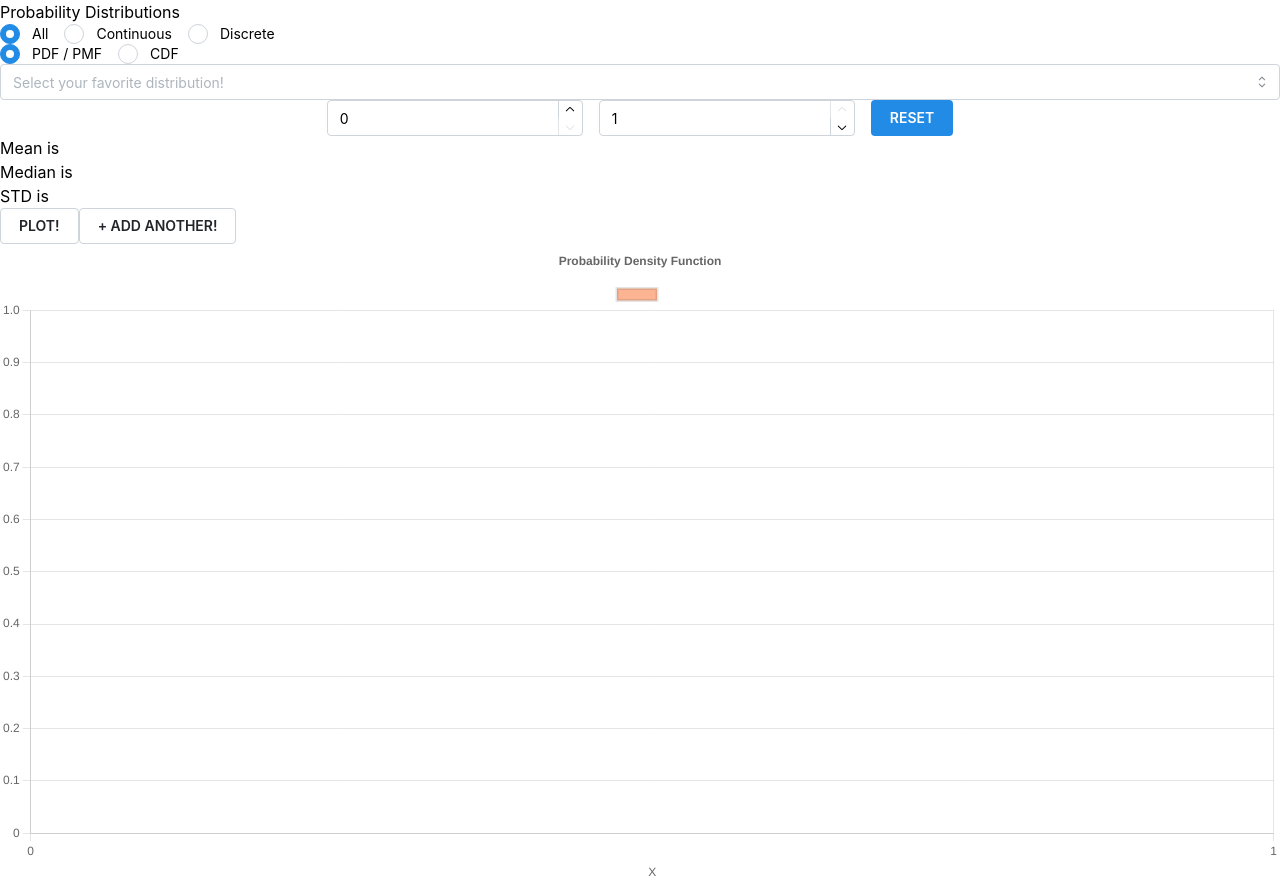
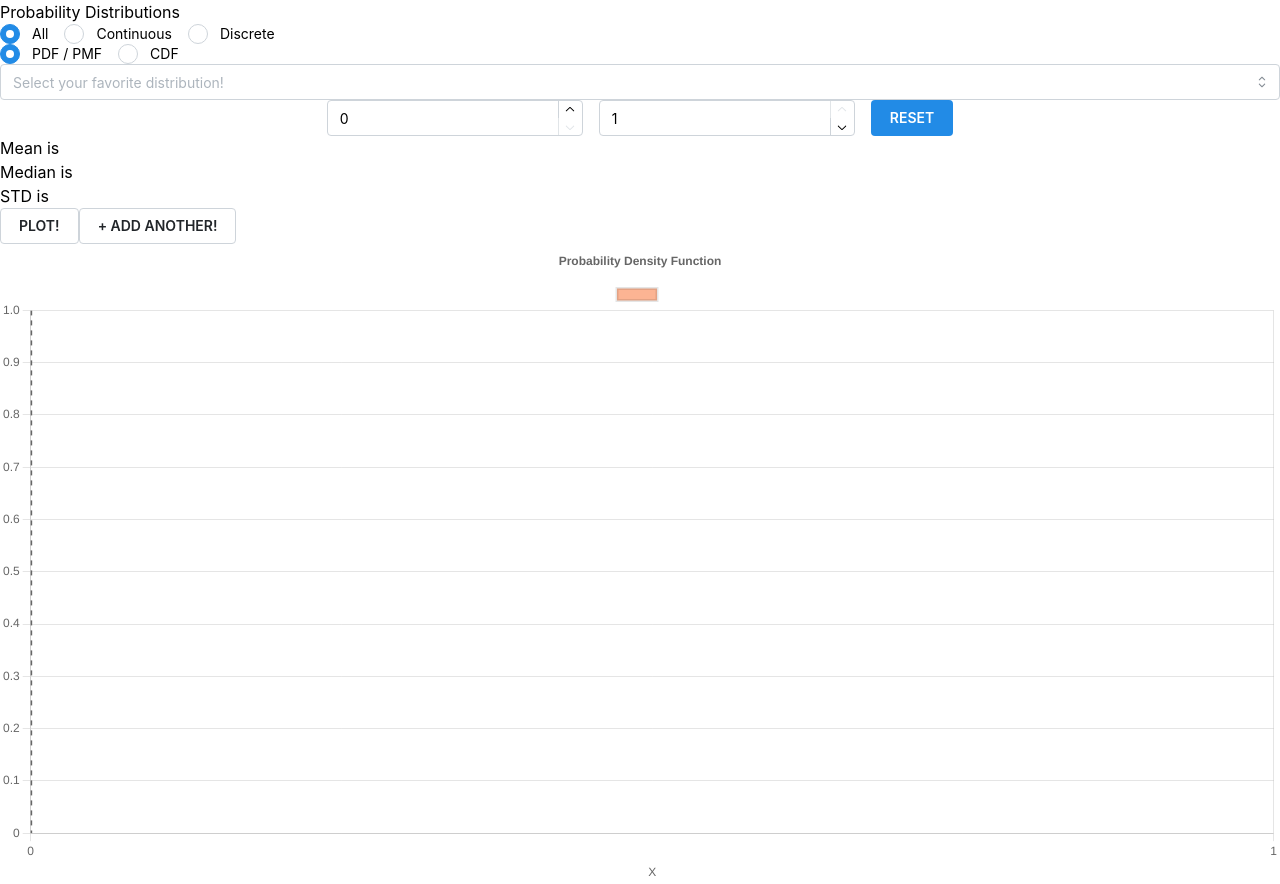
Before and after one commit to winston-edwin-chiong/plotability, a React (Vite) app: page / in a window 1280 px wide. Built offline with nearby package versions, Linux system fonts and the light colour scheme; what @stdlib/stats-base-dists would draw is missing.

Commit message:
fix distribution properties

```diff
--- a/package.json
+++ b/package.json
@@ -16,6 +16,7 @@
     "@stdlib/random-iter": "^0.2.1",
     "@stdlib/stats-base-dists": "^0.2.1",
     "chart.js": "^4.4.3",
+    "chartjs-plugin-annotation": "^3.0.1",
     "react": "^18.2.0",
     "react-chartjs-2": "^5.2.0",
     "react-dom": "^18.2.0",
--- a/src/App.tsx
+++ b/src/App.tsx
@@ -116,7 +116,12 @@ export default function App() {
     // Validate the distribution parameters before plotting.
     const newDistributions = distributions.map((dist) => {
       const errors = validateDistribution(dist);
-      return { ...dist, errors: errors };
+      const newProperties = getDistributionProperties(
+        dist.name,
+        dist.type as "continuous" | "discrete",
+        dist.params
+      );
+      return { ...dist, errors: errors, properties: newProperties };
     });
     setDistributions(newDistributions);
 
@@ -154,15 +159,9 @@ export default function App() {
     const newDistributions = distributions.map((dist, i) => {
       if (i === index) {
         const newParamsValues = { ...dist.params, [parameter]: value };
-        const newProperties = getDistributionProperties(
-          dist.name,
-          dist.type as "continuous" | "discrete",
-          newParamsValues
-        );
         return {
           ...dist,
           params: newParamsValues,
-          properties: newProperties,
         };
       }
       return dist;
--- a/src/components/Figure.tsx
+++ b/src/components/Figure.tsx
@@ -15,6 +15,7 @@ import {
   Legend,
 } from "chart.js";
 import { Chart } from "react-chartjs-2";
+import annotationPlugin from "chartjs-plugin-annotation";
 
 ChartJS.register(
   CategoryScale,
@@ -28,6 +29,7 @@ ChartJS.register(
   Title,
   Tooltip,
   Legend,
+  annotationPlugin
 );
 
 // https://coolors.co/3c91e6-342e37-a2d729-fafffd-fa824c
@@ -76,6 +78,17 @@ const Figure = memo(
         colors: {
           enabled: true,
         },
+        annotation: {
+          annotations: {
+            verticalLine: {
+              type: "line" as const,
+              scaleID: "x",
+              value: 0,
+              borderWidth: 3,
+              borderDash: [5, 5],
+            },
+          },
+        },
       },
     };
 
--- a/src/interfaces/interfaces.tsx
+++ b/src/interfaces/interfaces.tsx
@@ -9,7 +9,7 @@ interface Distribution {
   params: { [parameter: string]: number | string };
   markdownContent: string;
   errors: { [option: string]: string };
-  properties: { [property: string]: number };
+  properties: { [property: string]: number | string };
 }
 
 interface Data {
--- a/src/utils/calculations.ts
+++ b/src/utils/calculations.ts
@@ -51,10 +51,10 @@ export function getDistributionData(
  * - `std` - The standard deviation of the distribution.
  */
 export function getDistributionProperties(distName: string, distType: "continuous" | "discrete", distParams: {[param: string]: number | string}): {
-  [property: string]: number;
+  [property: string]: number | string;
 } {
-  const properties = {} as { [property: string]: number };
-
+  const properties = {} as { [property: string]: number | string };
+  console.log("Caclulating properties for", distName, distType, distParams);
   let mean, median, std: number;
   switch (distType) {
     case "continuous": {
@@ -72,9 +72,9 @@ export function getDistributionProperties(distName: string, distType: "continuou
     }
   }
 
-  properties.mean = mean;
-  properties.median = median;
-  properties.std = std;
+  properties.mean = Number.isNaN(mean) ? "N/A" : mean;
+  properties.median = Number.isNaN(median) ? "N/A" : median;
+  properties.std = Number.isNaN(std) ? "N/A" : std;
   return properties;
 }
 
```
Also changed, not shown: 1 other file (tests, documents, lock files or other folders).
